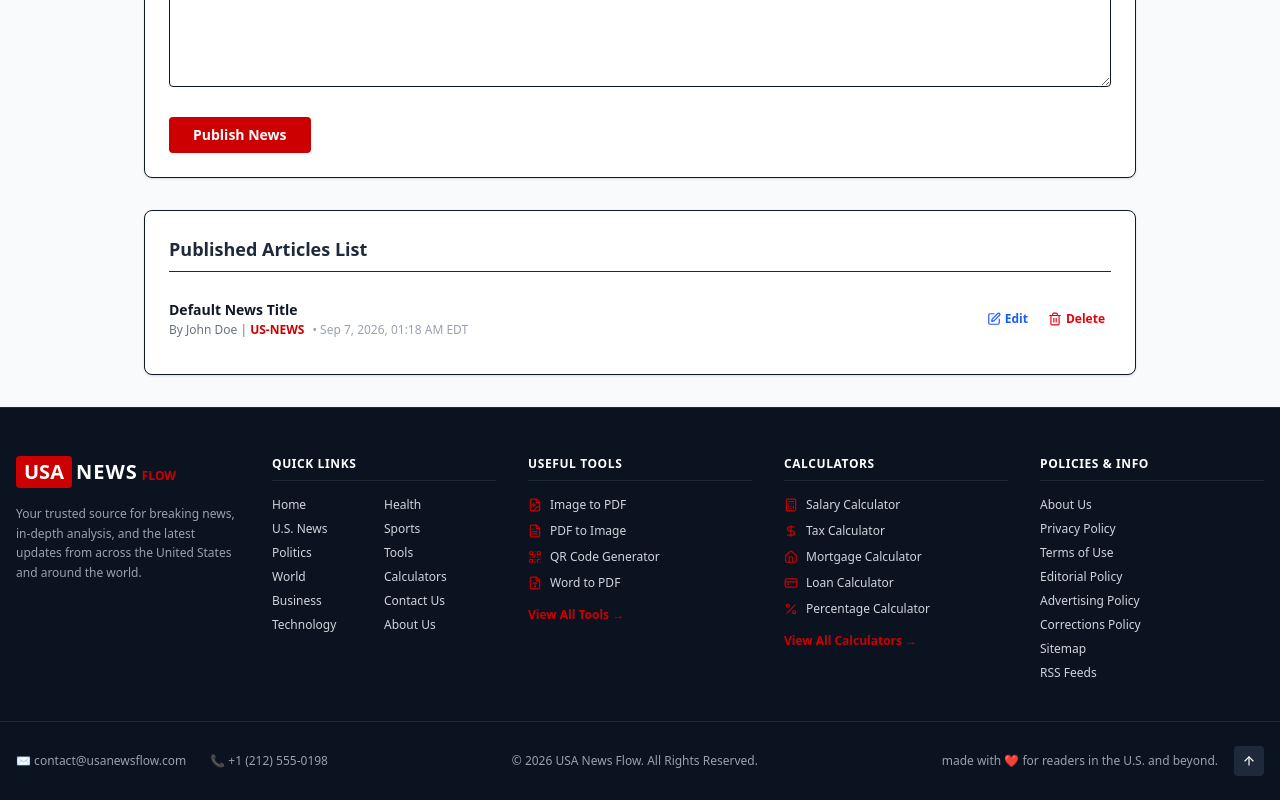
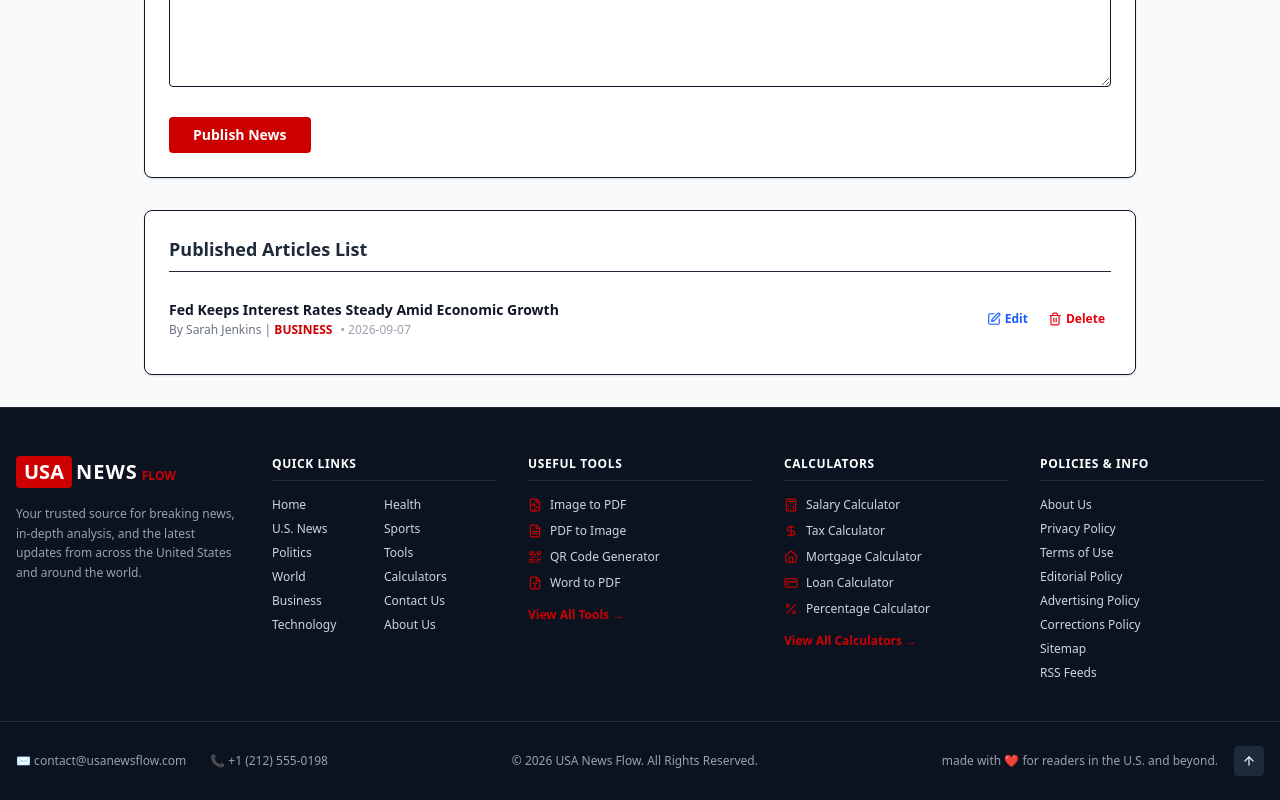
Before and after one commit to mrartsgamer4-spec/usa-news-flow, a Next.js app: page /admin/dashboard in a window 1280 px wide. Shown: the part 649-1449 px from the top of the page. Built offline with nearby package versions, Linux system fonts and the light colour scheme.

Commit message:
Fix MockNewsData import reference to mockArticles

```diff
--- a/src/app/admin/dashboard/page.tsx
+++ b/src/app/admin/dashboard/page.tsx
@@ -2,7 +2,7 @@
 
 import { useState, useEffect } from "react";
 import { PlusCircle, Edit, Trash2 } from "lucide-react";
-import { MockNewsData } from "@/lib/mockData";
+import { mockArticles, Article } from "@/lib/mockData";
 
 export interface ArticleForm {
     id: string;
@@ -114,19 +114,20 @@ export default function AdminDashboard() {
                 console.error("Error parsing saved articles", e);
             }
         } else {
-            const hero = MockNewsData?.heroArticle as any;
+            // Pick first article from mockArticles array
+            const hero = mockArticles?.[0] as Article | undefined;
             const initial: ArticleForm[] = [
                 {
-                    id: "1",
+                    id: hero?.id?.toString() || "1",
                     title: hero?.title || "Default News Title",
                     slug: hero?.slug || "default-news-title",
-                    reporterName: "John Doe",
-                    featuredImage: hero?.featuredImage || hero?.image || "",
+                    reporterName: hero?.author || "John Doe",
+                    featuredImage: hero?.imageUrl || "",
                     imageCaption: "US Infrastructure Investment Plan",
                     category: hero?.category || "us-news",
                     subCategory: "",
-                    content: hero?.excerpt || hero?.description || hero?.content || "",
-                    publishedAt: getFormattedTime(),
+                    content: hero?.content || hero?.summary || "",
+                    publishedAt: hero?.publishedAt || getFormattedTime(),
                 },
             ];
             setArticles(initial);
--- a/src/app/page.tsx
+++ b/src/app/page.tsx
@@ -4,7 +4,7 @@ import { useEffect, useState } from "react";
 import Link from "next/link";
 import Image from "next/image";
 import { Clock, CloudSun, ArrowRight } from "lucide-react";
-import { MockNewsData } from "@/lib/mockData";
+import { mockArticles, Article } from "@/lib/mockData";
 
 interface NewsItem {
     id?: string | number;
@@ -55,12 +55,18 @@ export default function HomePage() {
             }
         }
 
-        const mockList: NewsItem[] = [
-            MockNewsData?.heroArticle,
-            ...(MockNewsData?.topStories || []),
-            ...(MockNewsData?.middleArticles || []),
-            ...(MockNewsData?.popularArticles || [])
-        ].filter(Boolean) as NewsItem[];
+        // Mapping mockArticles array to NewsItem format
+        const mockList: NewsItem[] = (mockArticles || []).map((art: Article) => ({
+            id: art.id,
+            title: art.title,
+            slug: art.slug,
+            category: art.category,
+            content: art.content,
+            excerpt: art.summary,
+            publishedAt: art.publishedAt,
+            featuredImage: art.imageUrl,
+            reporterName: art.author
+        }));
 
         const allArticles = [...localArticles, ...mockList];
 
```
